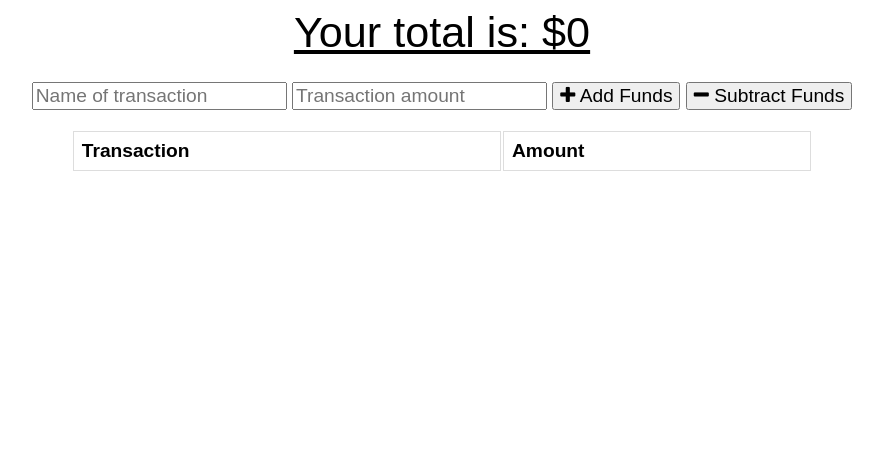
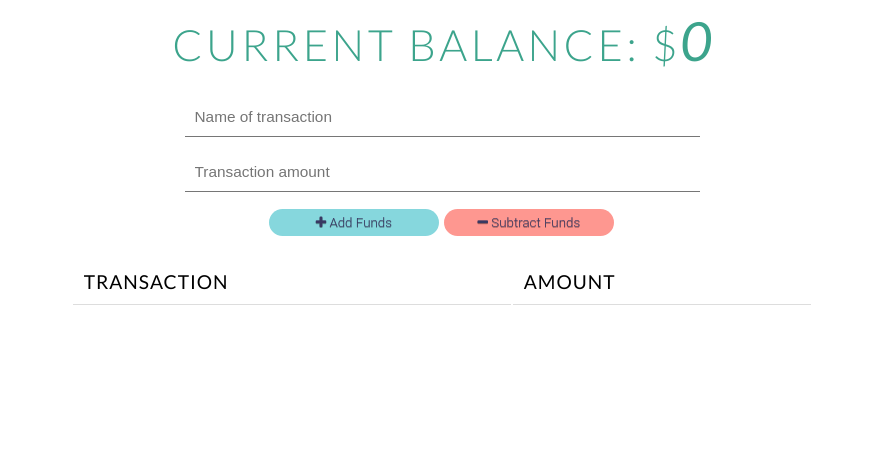
Before and after one commit to lolo-bc/Budget-Tracker, a website built with webpack: page public/index.html in a window 1280 px wide. Shown: the whole page, without its empty margins (198-1081 px from the left). Built offline with nearby package versions, Linux system fonts and the light colour scheme; no server answers.

Commit message:
Style / CSS changes

```diff
--- a/public/index.html
+++ b/public/index.html
@@ -6,6 +6,8 @@
   <meta http-equiv="X-UA-Compatible" content="ie=edge">
   <meta name="theme-color" content="#317EFB">
   <link rel="shortcut icon" href="icons/icon-192x192.png" type="image/x-icon">
+
+  <link href="https://fonts.googleapis.com/css2?family=Lato:ital,wght@0,100;0,300;0,400;0,700;1,300;1,400&display=swap" rel="stylesheet">
 
   <link rel="stylesheet" href="https://stackpath.bootstrapcdn.com/font-awesome/4.7.0/css/font-awesome.min.css">
   <link rel="stylesheet" href="styles.css">
@@ -17,12 +19,13 @@
 <body>
   <div class="wrapper">
     <div class="total">
-      <div class="total">Your total is: $<span id="total">0</span></div>
+      <div class="total">Current Balance: $<span id="total">0</span></div>
     </div>
 
     <div class="form">
       <input type="text" id="t-name" placeholder="Name of transaction" />
       <input type="number" min="0" id="t-amount" placeholder="Transaction amount" />
+      <br>
       <button id="add-btn"><i class="fa fa-plus buttons"></i> Add Funds</button>
       <button id="sub-btn"><i class="fa fa-minus"></i> Subtract Funds</button>
       <p class="error"></p>
--- a/public/index.js
+++ b/public/index.js
@@ -72,7 +72,7 @@ function populateChart() {
         datasets: [{
             label: "Total Over Time",
             fill: true,
-            backgroundColor: "#6666ff",
+            backgroundColor: "#393862",
             data
         }]
     }
@@ -131,9 +131,6 @@ getOfflineStores = () => {
 };
 
 window.addEventListener('online', getOfflineStores);
-
-
-
 
 
 function sendTransaction(isAdding) {
--- a/public/styles.css
+++ b/public/styles.css
@@ -1,11 +1,22 @@
 body {
   font-size: 120%;
-  font-family: Arial;
+  font-family: 'Lato', sans-serif;
 }
 
 button, input {
-  font-size: 100%;
-  font-family: Arial;
+  margin-bottom:6px;
+}
+
+input {
+  font-size: 80%;
+  width: 60%;
+  padding:10px;
+  margin-bottom: 16px;
+  border-top: none;
+  border-right: none;
+  border-left: none;
+  border-width: 0.01em;;
+  /* border-width: 1px; border-color: rgb(174, 174, 252); */
 }
 
 table {
@@ -13,14 +24,24 @@ table {
 }
 
 td, th {
-  border: 1px solid #dddddd;
+  border-bottom: 1px solid #dddddd;
   text-align: left;
-  padding: 8px;
+  padding: 11px;
 }
 
-tr:nth-child(even) {
+th {
+    text-transform: uppercase;
+    letter-spacing: .05em;
+    font-weight: 400;
+}
+
+td {
+  font-style: italic;
+}
+
+/* tr:nth-child(even) {
   background-color: #dddddd;
-}
+} */
 
 .error {
   color: red;
@@ -34,12 +55,22 @@ tr:nth-child(even) {
 
 .total {
   font-size: 150%;
-  text-decoration: underline;
+  color: #3ca48c;
+  font-weight: 300;
+  text-transform: uppercase;
+  letter-spacing: .08em;
+}
+
+#total {
+  font-style: italic;
+  font-weight: 400;
+  letter-spacing: 0em;
+  font-size: 125%;
 }
 
 .form {
   margin-top: 25px;
-  width: 100%;
+  /* width: 100%; */
 }
 
 .transactions {
@@ -49,3 +80,40 @@ tr:nth-child(even) {
   width: 90%;
   margin: 0 auto;
 }
+
+button {
+  background-color: white;
+  width: 170px;
+  display:inline-block;
+  padding:0.3em 1.2em;
+  margin:0 0.1em 0.1em 0;
+  border:0.16em solid rgba(255,255,255,0);
+  border-radius:2em;
+  box-sizing: border-box;
+  text-decoration:none;
+  font-family:'Roboto',sans-serif;
+  font-weight:300;
+  color: #393862;
+  text-shadow: 0 0.04em 0.04em rgba(0,0,0,0.35);
+  text-align:center;
+  transition: all 0.2s;
+}
+  button:hover{
+  border-color: rgba(255,255,255,1);
+  background-color: #393862 !important;
+  color: white;
+  }
+  @media all and (max-width:30em){
+   a.button4{
+  display:block;
+  margin:0.2em auto;
+}
+  }
+
+#add-btn {
+  background-color: #86d7dd;
+}
+
+#sub-btn {
+  background-color: #fe9790;
+}
```
Also changed, not shown: README.md, assets/budgetPreview.png (added), public/dist/bundle.js.
